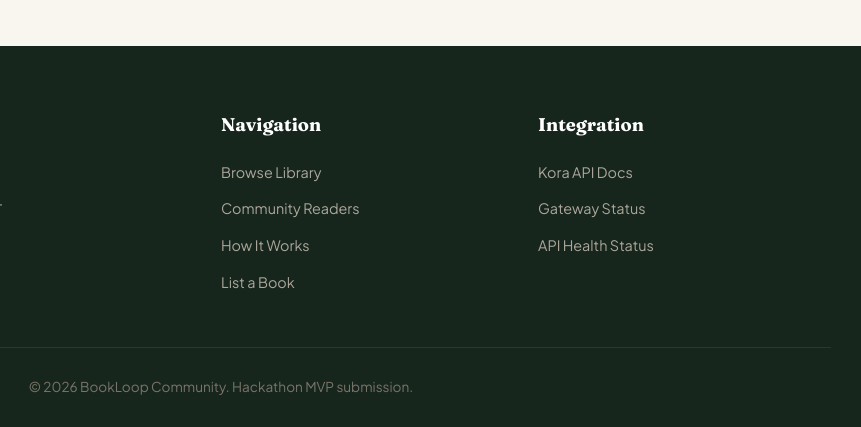
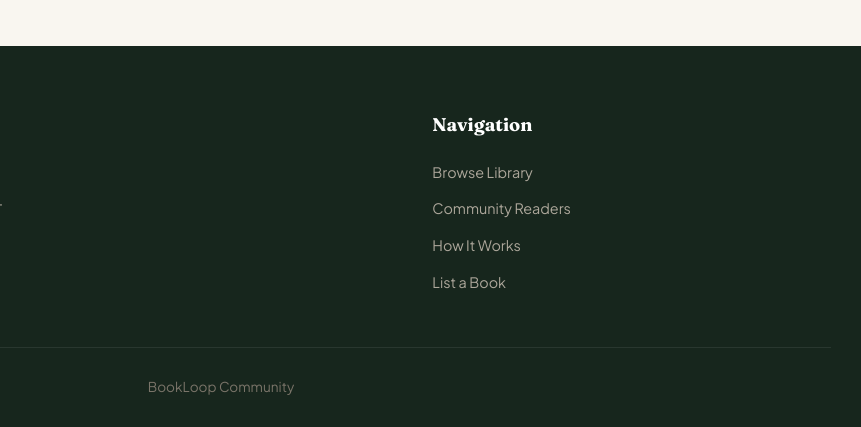
Before and after one commit to Benny24J/bookloop, a website: page public/index.html in a window 1280 px wide. Shown: the part 3714-4141 px from the top of the page, 419-1280 px from the left. Drawn offline with Linux system fonts and the light colour scheme; no server answers.

Commit message:
Clean up footer, copyright notice, and remove code comments

```diff
--- a/public/index.html
+++ b/public/index.html
@@ -5,17 +5,13 @@
   <meta name="viewport" content="width=device-width, initial-scale=1.0">
   <title>BookLoop — Discover, Buy & Sell Pre-Loved Books</title>
   <meta name="description" content="BookLoop is an online community where readers discover books, connect with fellow bibliophiles, and buy and sell books directly.">
-
-  <!-- Fonts -->
   <link rel="preconnect" href="https://fonts.googleapis.com">
   <link rel="preconnect" href="https://fonts.gstatic.com" crossorigin>
   <link href="https://fonts.googleapis.com/css2?family=Fraunces:ital,opsz,wght@0,9..144,400;0,9..144,600;0,9..144,700;1,9..144,400&family=Plus+Jakarta+Sans:wght@400;500;600;700&display=swap" rel="stylesheet">
-
   <link rel="stylesheet" href="style.css">
 </head>
 <body>
 
-  <!-- Announcement / Verification Banner -->
   <div id="payment-notification" class="notification-banner hidden">
     <div class="notification-content">
       <span class="notification-icon" id="notification-icon">✨</span>
@@ -27,7 +23,6 @@
     </div>
   </div>
 
-  <!-- Header / Navigation -->
   <header class="site-header">
     <div class="container header-container">
       <a href="#" class="brand-logo" id="logo-link">
@@ -42,7 +37,6 @@
       </nav>
 
       <div class="header-actions">
-        <!-- Kora Gateway Status Pill -->
         <button id="gateway-status-pill" class="gateway-pill checking" title="Kora Payment Gateway Status">
           <span class="status-dot"></span>
           <span class="status-label">Kora Gateway</span>
@@ -56,7 +50,6 @@
     </div>
   </header>
 
-  <!-- Hero Section -->
   <section class="hero-section">
     <div class="container hero-container">
       <div class="hero-text-col">
@@ -66,7 +59,6 @@
           Connect directly with fellow readers. Find rare editions, pass on your favorite paperbacks, and pay securely via Kora.
         </p>
 
-        <!-- Search Bar -->
         <div class="search-box">
           <span class="search-icon">🔍</span>
           <input type="text" id="search-input" placeholder="Search by title, author, or keyword..." aria-label="Search books">
@@ -109,11 +101,9 @@
     </div>
   </section>
 
-  <!-- Main Marketplace / Discovery Section -->
   <main class="main-content" id="discover">
     <div class="container">
 
-      <!-- Filter Bar -->
       <div class="discovery-header">
         <div class="section-heading">
           <h2>Explore The Library</h2>
@@ -135,7 +125,6 @@
         </div>
       </div>
 
-      <!-- Active Filter / Results Bar -->
       <div class="results-meta-bar">
         <span id="results-count">Showing all books</span>
         <div class="sort-selector">
@@ -149,12 +138,9 @@
         </div>
       </div>
 
-      <!-- Book Grid -->
       <div class="book-grid" id="book-grid">
-        <!-- Rendered dynamically by app.js -->
       </div>
 
-      <!-- Empty State -->
       <div id="no-results" class="empty-state hidden">
         <div class="empty-icon">📖</div>
         <h3>No books found matching your search</h3>
@@ -165,7 +151,6 @@
     </div>
   </main>
 
-  <!-- Reader Community Section -->
   <section class="community-section" id="community">
     <div class="container">
       <div class="section-heading text-center">
@@ -175,7 +160,6 @@
       </div>
 
       <div class="readers-grid" id="readers-grid">
-        <!-- Reader profile cards loaded dynamically -->
       </div>
 
       <div class="community-cta-card">
@@ -188,7 +172,6 @@
     </div>
   </section>
 
-  <!-- How It Works Section -->
   <section class="how-section" id="how-it-works">
     <div class="container">
       <div class="section-heading text-center">
@@ -216,7 +199,6 @@
     </div>
   </section>
 
-  <!-- Footer -->
   <footer class="site-footer">
     <div class="container footer-container">
       <div class="footer-col-main">
@@ -242,36 +224,22 @@
           <li><a href="#" id="footer-list-btn">List a Book</a></li>
         </ul>
       </div>
-
-      <div class="footer-col">
-        <h4>Integration</h4>
-        <ul>
-          <li><a href="https://developers.korapay.com/" target="_blank" rel="noopener">Kora API Docs</a></li>
-          <li><a href="#" id="view-gateway-info-footer">Gateway Status</a></li>
-          <li><a href="/api/config" target="_blank">API Health Status</a></li>
-        </ul>
-      </div>
     </div>
 
     <div class="container footer-bottom">
-      <p>&copy; 2026 BookLoop Community. Hackathon MVP submission.</p>
+      <p>BookLoop Community</p>
     </div>
   </footer>
 
-  <!-- ==================== MODALS ==================== -->
-
-  <!-- 1. Book Details Modal -->
   <div id="book-modal" class="modal-overlay hidden" role="dialog" aria-modal="true" aria-labelledby="modal-book-title">
     <div class="modal-card">
       <button class="modal-close-btn" id="close-book-modal" aria-label="Close dialog">&times;</button>
 
       <div class="book-modal-body" id="book-modal-content">
-        <!-- Rendered dynamically by app.js -->
       </div>
     </div>
   </div>
 
-  <!-- 2. Purchase / Checkout Modal (Kora Checkout Initiation) -->
   <div id="checkout-modal" class="modal-overlay hidden" role="dialog" aria-modal="true" aria-labelledby="checkout-title">
     <div class="modal-card checkout-modal-card">
       <button class="modal-close-btn" id="close-checkout-modal" aria-label="Close dialog">&times;</button>
@@ -283,10 +251,8 @@
       </div>
 
       <div class="checkout-summary" id="checkout-summary-box">
-        <!-- Book snapshot here -->
       </div>
 
-      <!-- Kora Status Alert in Checkout -->
       <div id="checkout-credentials-alert" class="credentials-warning hidden">
         <div class="warning-icon">⚠️</div>
         <div class="warning-text">
@@ -330,7 +296,6 @@
     </div>
   </div>
 
-  <!-- 3. List a Book Modal (localStorage + server fallback) -->
   <div id="list-book-modal" class="modal-overlay hidden" role="dialog" aria-modal="true" aria-labelledby="list-modal-title">
     <div class="modal-card">
       <button class="modal-close-btn" id="close-list-modal" aria-label="Close dialog">&times;</button>
@@ -417,7 +382,6 @@
     </div>
   </div>
 
-  <!-- 4. Kora Setup & Configuration Modal -->
   <div id="kora-setup-modal" class="modal-overlay hidden" role="dialog" aria-modal="true" aria-labelledby="kora-modal-title">
     <div class="modal-card">
       <button class="modal-close-btn" id="close-kora-modal" aria-label="Close dialog">&times;</button>
@@ -429,7 +393,6 @@
       </div>
 
       <div class="kora-status-card" id="gateway-status-detail">
-        <!-- Rendered dynamically -->
       </div>
 
       <div class="setup-instructions-box">
@@ -462,7 +425,6 @@ PORT=3000</code></pre>
     </div>
   </div>
 
-  <!-- Toast Notification Container -->
   <div id="toast-container" class="toast-container" aria-live="polite"></div>
 
   <script src="app.js"></script>
--- a/public/style.css
+++ b/public/style.css
@@ -1,8 +1,3 @@
-/* ===================================================================
-   BookLoop — Modern Book Community & Marketplace Stylesheet
-   Warm, book-inspired aesthetic: Parchment cream, forest green, terracotta
-   =================================================================== */
-
 :root {
   --bg-parchment: #F9F6F0;
   --bg-cream-card: #FFFFFF;
@@ -81,7 +76,6 @@ button, input, select, textarea {
   padding: 0 1.5rem;
 }
 
-/* ==================== BUTTONS ==================== */
 .btn {
   display: inline-flex;
   align-items: center;
@@ -129,7 +123,6 @@ button, input, select, textarea {
   font-size: 1.05rem;
 }
 
-/* ==================== NOTIFICATION BANNER ==================== */
 .notification-banner {
   background-color: var(--color-green-deep);
   color: #FFFFFF;
@@ -191,7 +184,6 @@ button, input, select, textarea {
   opacity: 1;
 }
 
-/* ==================== HEADER ==================== */
 .site-header {
   background-color: rgba(249, 246, 240, 0.94);
   backdrop-filter: blur(12px);
@@ -248,7 +240,6 @@ button, input, select, textarea {
   gap: 1rem;
 }
 
-/* Kora Gateway Pill */
 .gateway-pill {
   display: inline-flex;
   align-items: center;
@@ -295,7 +286,6 @@ button, input, select, textarea {
   box-shadow: var(--shadow-sm);
 }
 
-/* ==================== HERO SECTION ==================== */
 .hero-section {
   padding: 3.5rem 0 3rem;
   background: radial-gradient(circle at top right, rgba(42, 86, 64, 0.06), transparent 50%),
@@ -409,7 +399,6 @@ button, input, select, textarea {
   background-color: var(--border-warm);
 }
 
-/* Hero Book Stack Visual */
 .featured-book-card-stack {
   position: relative;
   display: flex;
@@ -492,7 +481,6 @@ button, input, select, textarea {
   color: var(--color-terracotta);
 }
 
-/* ==================== DISCOVERY / MARKETPLACE ==================== */
 .main-content {
   padding: 3.5rem 0;
 }
@@ -559,7 +547,6 @@ button, input, select, textarea {
   box-shadow: var(--shadow-sm);
 }
 
-/* Results Meta Bar */
 .results-meta-bar {
   display: flex;
   align-items: center;
@@ -587,7 +574,6 @@ button, input, select, textarea {
   cursor: pointer;
 }
 
-/* ==================== BOOK CARDS & GRID ==================== */
 .book-grid {
   display: grid;
   grid-template-columns: repeat(auto-fill, minmax(265px, 1fr));
@@ -765,7 +751,6 @@ button, input, select, textarea {
   gap: 0.4rem;
 }
 
-/* Fallback CSS book cover */
 .book-cover-css-styled {
   width: 100%;
   height: 100%;
@@ -792,7 +777,6 @@ button, input, select, textarea {
   opacity: 0.85;
 }
 
-/* Empty State */
 .empty-state {
   text-align: center;
   padding: 4rem 1.5rem;
@@ -819,7 +803,6 @@ button, input, select, textarea {
   margin-bottom: 1.5rem;
 }
 
-/* ==================== COMMUNITY SECTION ==================== */
 .community-section {
   background-color: var(--bg-surface-warm);
   padding: 5rem 0;
@@ -935,7 +918,6 @@ button, input, select, textarea {
   color: var(--text-light);
 }
 
-/* Community CTA */
 .community-cta-card {
   background: linear-gradient(135deg, var(--color-green-deep) 0%, #10261C 100%);
   color: #FFFFFF;
@@ -970,7 +952,6 @@ button, input, select, textarea {
   background-color: var(--color-terracotta-light);
 }
 
-/* ==================== HOW IT WORKS ==================== */
 .how-section {
   padding: 4.5rem 0;
 }
@@ -1019,7 +1000,6 @@ button, input, select, textarea {
   line-height: 1.55;
 }
 
-/* ==================== FOOTER ==================== */
 .site-footer {
   background-color: #17261D;
   color: #E8E5DD;
@@ -1028,7 +1008,7 @@ button, input, select, textarea {
 
 .footer-container {
   display: grid;
-  grid-template-columns: 2fr 1fr 1fr;
+  grid-template-columns: 2fr 1fr;
   gap: 3rem;
   margin-bottom: 3rem;
 }
@@ -1092,7 +1072,6 @@ button, input, select, textarea {
   color: #7A7469;
 }
 
-/* ==================== MODALS ==================== */
 .modal-overlay {
   position: fixed;
   top: 0;
@@ -1180,7 +1159,6 @@ button, input, select, textarea {
   margin-bottom: 1.5rem;
 }
 
-/* Book Details Modal Layout */
 .book-modal-grid {
   display: grid;
   grid-template-columns: 220px 1fr;
@@ -1253,7 +1231,6 @@ button, input, select, textarea {
   border-top: 1px solid var(--border-warm);
 }
 
-/* Checkout Modal */
 .checkout-modal-card {
   max-width: 540px;
 }
@@ -1346,7 +1323,6 @@ button, input, select, textarea {
   text-decoration: underline;
 }
 
-/* Modal Form Controls */
 .modal-form {
   display: flex;
   flex-direction: column;
@@ -1420,7 +1396,6 @@ button, input, select, textarea {
   padding: 0.85rem;
 }
 
-/* Kora Status Detail & Instructions */
 .kora-status-card {
   background: var(--bg-surface-warm);
   border: 1px solid var(--border-warm);
@@ -1461,7 +1436,6 @@ button, input, select, textarea {
   font-size: 0.82rem;
 }
 
-/* Toast Container */
 .toast-container {
   position: fixed;
   bottom: 24px;
@@ -1494,7 +1468,6 @@ button, input, select, textarea {
   background-color: #1F455A;
 }
 
-/* Animations */
 @keyframes slideDown {
   from { transform: translateY(-100%); }
   to { transform: translateY(0); }
@@ -1514,7 +1487,6 @@ button, input, select, textarea {
   display: none !important;
 }
 
-/* Loading spinner */
 .btn-spinner {
   display: inline-block;
   width: 16px;
@@ -1529,7 +1501,6 @@ button, input, select, textarea {
   to { transform: rotate(360deg); }
 }
 
-/* ==================== RESPONSIVE ==================== */
 @media (max-width: 960px) {
   .hero-container {
     grid-template-columns: 1fr;
```
Also changed, not shown: public/app.js (+1 -88 lines), server.js (+0 -16 lines).
